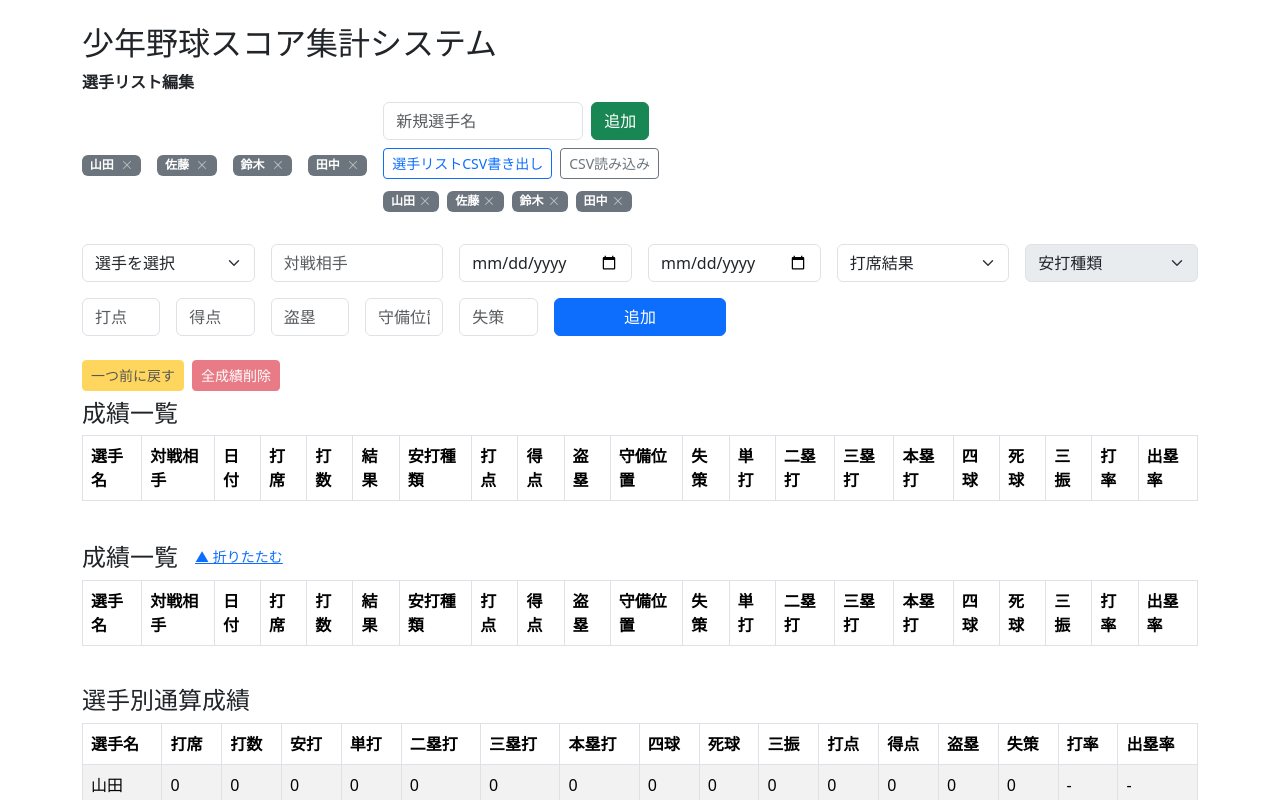
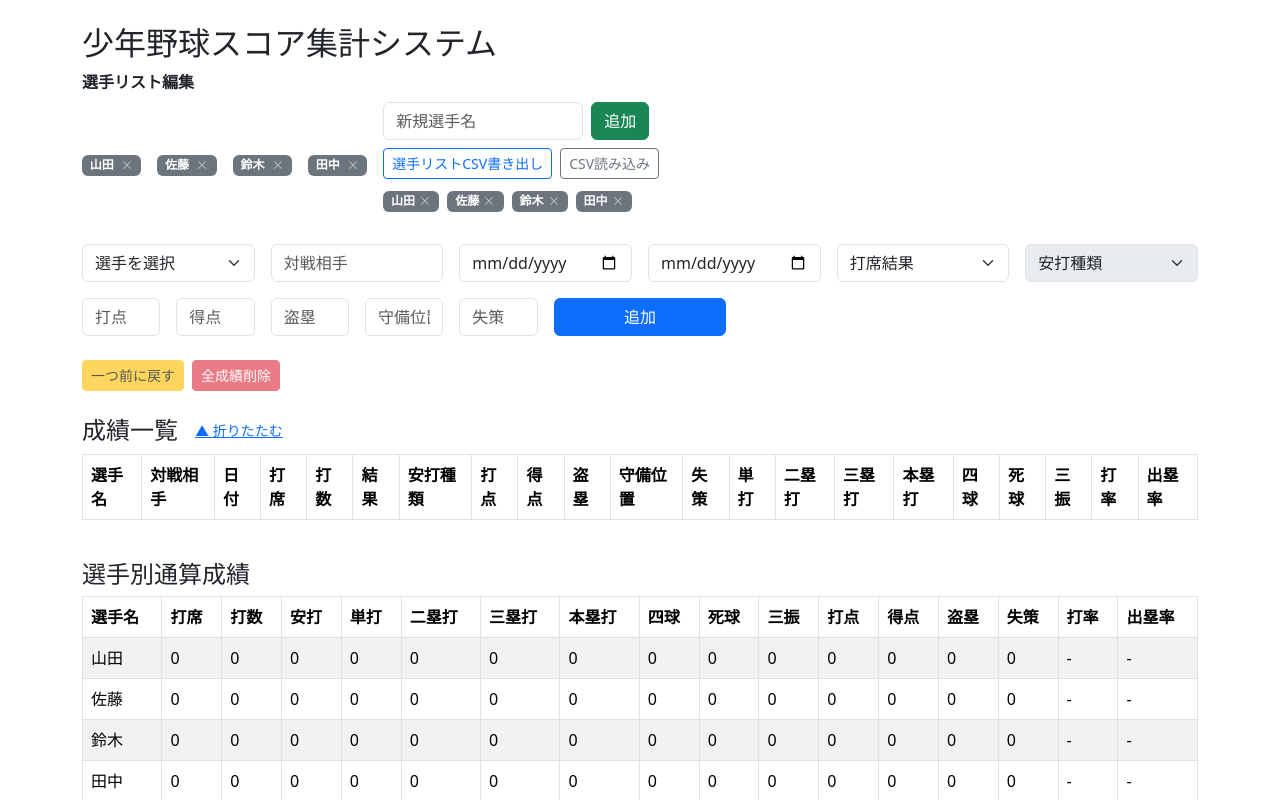
Before and after one commit to barca14-yume/-, a React (Create React App) app: page / in a window 1280 px wide. Shown: the top 800 px of the page. Built offline with nearby package versions, Linux system fonts and the light colour scheme.

Commit message:
通常の成績一覧テーブルを削除し、折りたたみ可能なテーブルのみ表示

```diff
--- a/src/App.js
+++ b/src/App.js
@@ -443,68 +443,6 @@ function App() {
         <button className="btn btn-warning btn-sm" onClick={handleUndo} disabled={undoRecords.length === 0}>一つ前に戻す</button>
         <button className="btn btn-danger btn-sm" onClick={handleDeleteAllRecords} disabled={records.length === 0}>全成績削除</button>
       </div>
-      <h4>成績一覧</h4>
-      <div className="table-responsive">
-        <table className="table table-bordered">
-          <thead>
-  <tr>
-    <th>選手名</th>
-    <th>対戦相手</th>
-    <th>日付</th>
-    <th>打席</th>
-    <th>打数</th>
-    <th>結果</th>
-    <th>安打種類</th>
-    <th>打点</th>
-    <th>得点</th>
-    <th>盗塁</th>
-    <th>守備位置</th>
-    <th>失策</th>
-    <th>単打</th>
-    <th>二塁打</th>
-    <th>三塁打</th>
-    <th>本塁打</th>
-    <th>四球</th>
-    <th>死球</th>
-    <th>三振</th>
-    <th>打率</th>
-    <th>出塁率</th>
-  </tr>
-</thead>
-<tbody>
-  {records.map((rec, i) => (
-    <tr key={i}>
-      <td>{rec.player}</td>
-      <td>{rec.opponent}</td>
-      <td>{rec.date}</td>
-      <td>{rec.pa}</td>
-      <td>{rec.ab}</td>
-      <td>{rec.result}</td>
-      <td>{rec.hitType}</td>
-      <td>{rec.rbi}</td>
-      <td>{rec.run}</td>
-      <td>{rec.sb}</td>
-      <td>{rec.position}</td>
-      <td>{rec.error}</td>
-      <td>{rec.hitType === '単打' ? 1 : 0}</td>
-      <td>{rec.hitType === '二塁打' ? 1 : 0}</td>
-      <td>{rec.hitType === '三塁打' ? 1 : 0}</td>
-      <td>{rec.hitType === '本塁打' ? 1 : 0}</td>
-      <td>{rec.result === '四球' ? 1 : 0}</td>
-      <td>{rec.result === '死球' ? 1 : 0}</td>
-      <td>{rec.result === '三振' ? 1 : 0}</td>
-      <td>-</td>
-      <td>-</td>
-      <td>
-  <button className="btn btn-sm btn-outline-primary me-1" onClick={() => handleEditRecord(i)}>編集</button>
-  <button className="btn btn-sm btn-outline-danger" onClick={() => handleDeleteRecord(i)}>削除</button>
-</td>
-    </tr>
-  ))}
-</tbody>
-        </table>
-      </div>
-
       {/* 成績一覧 折りたたみトグル */}
 <div className="d-flex align-items-center mt-4 mb-2">
   <h4 className="mb-0">成績一覧</h4>
```
